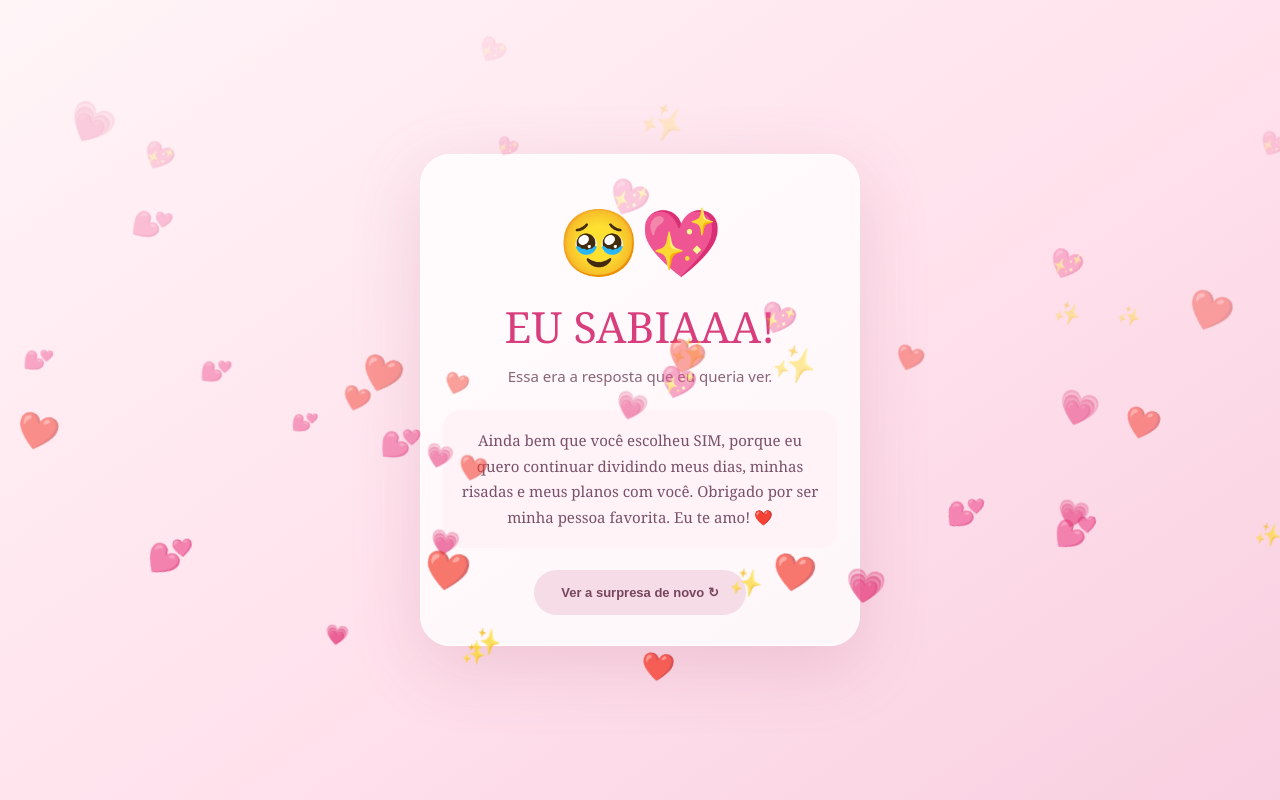
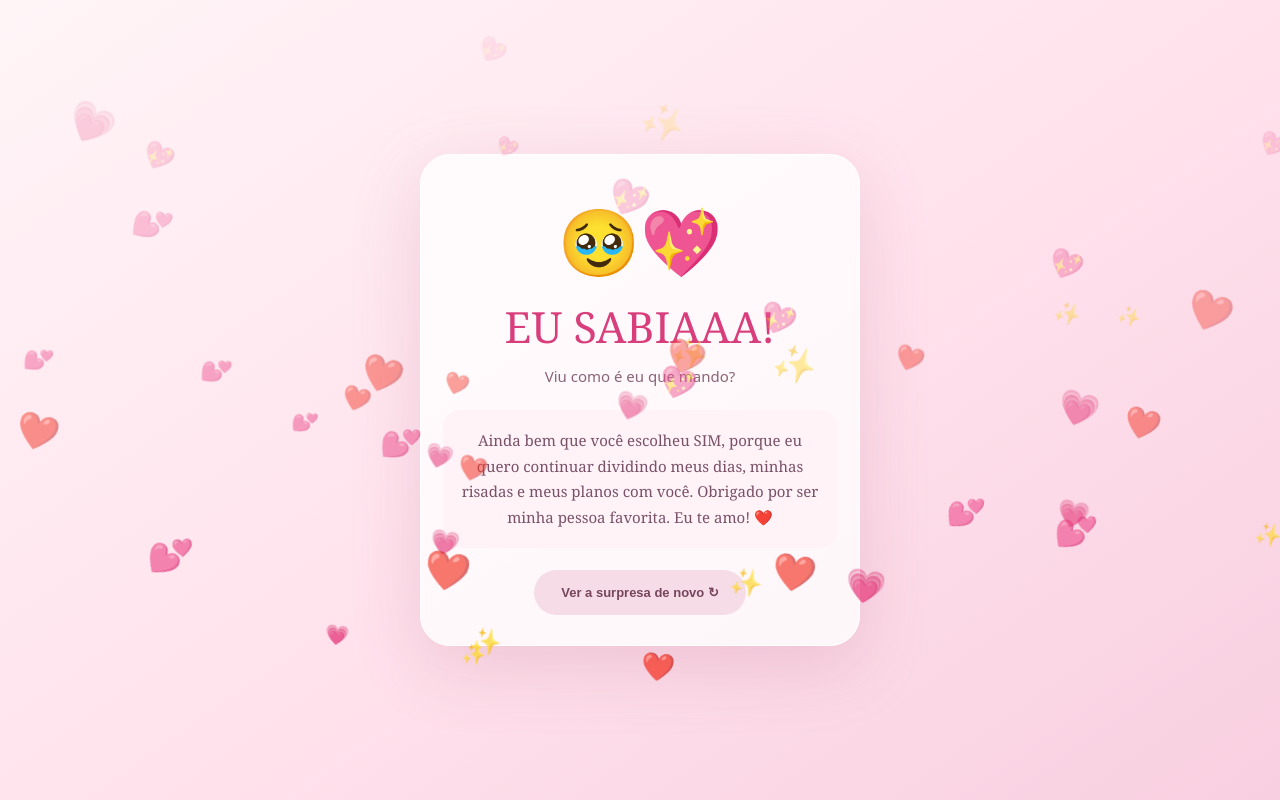
Before and after one commit to WellingtonDeMello/surpresa, a plain HTML site: page index.html in a window 1280 px wide. Both pictures are taken after a click on the button "SIM ❤️". Drawn offline with Linux system fonts and the light colour scheme.

Commit message:
Update index.html

```diff
--- a/index.html
+++ b/index.html
@@ -44,7 +44,7 @@ button{border:0;border-radius:999px;padding:15px 27px;font-size:16px;font-weight
  <section class="card" id="success">
   <div class="big">🥹💖</div>
   <h1>EU SABIAAA!</h1>
-  <p>Essa era a resposta que eu queria ver.</p>
+  <p>Viu como é eu que mando?</p>
   <div class="message">
    Ainda bem que você escolheu SIM, porque eu quero continuar dividindo meus dias, minhas risadas e meus planos com você. Obrigado por ser minha pessoa favorita. Eu te amo! ❤️
   </div>
```
